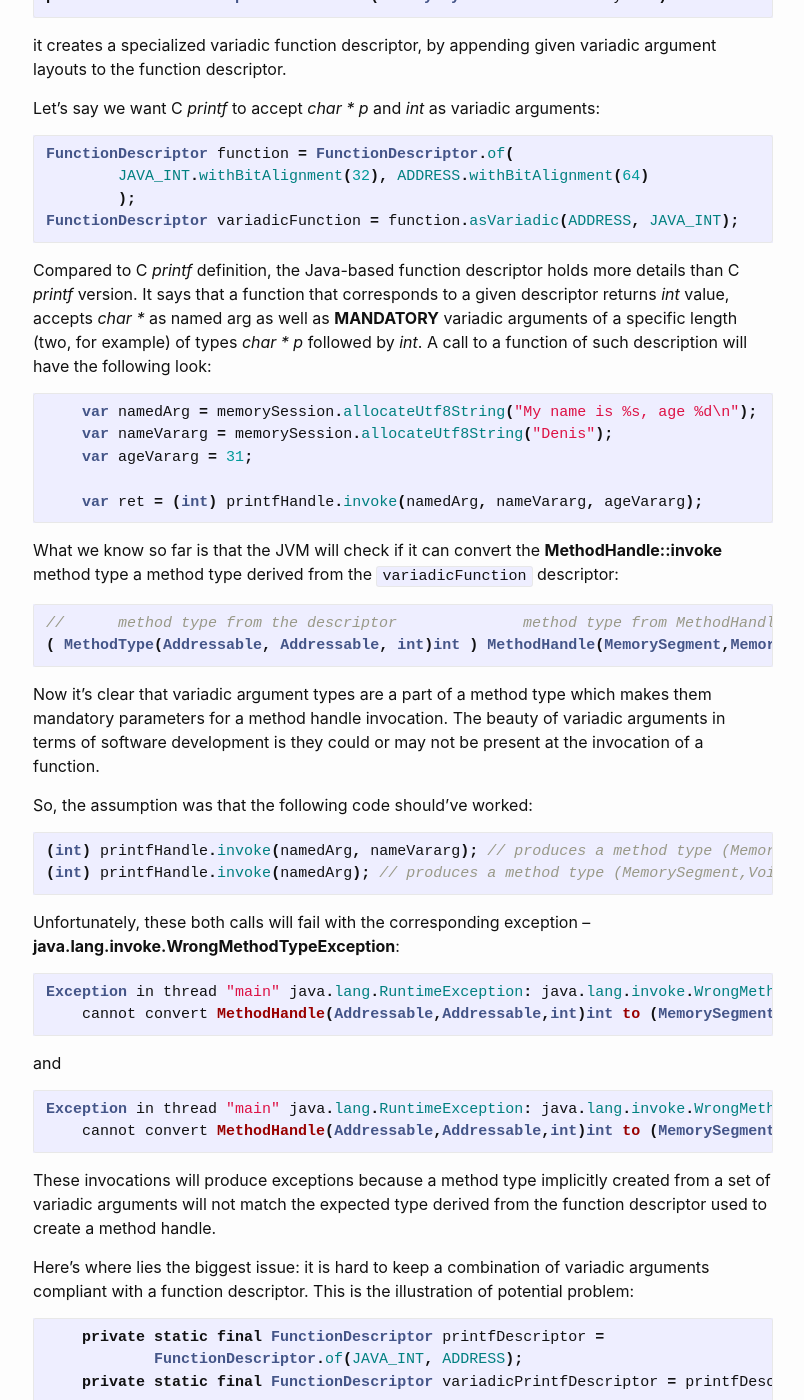
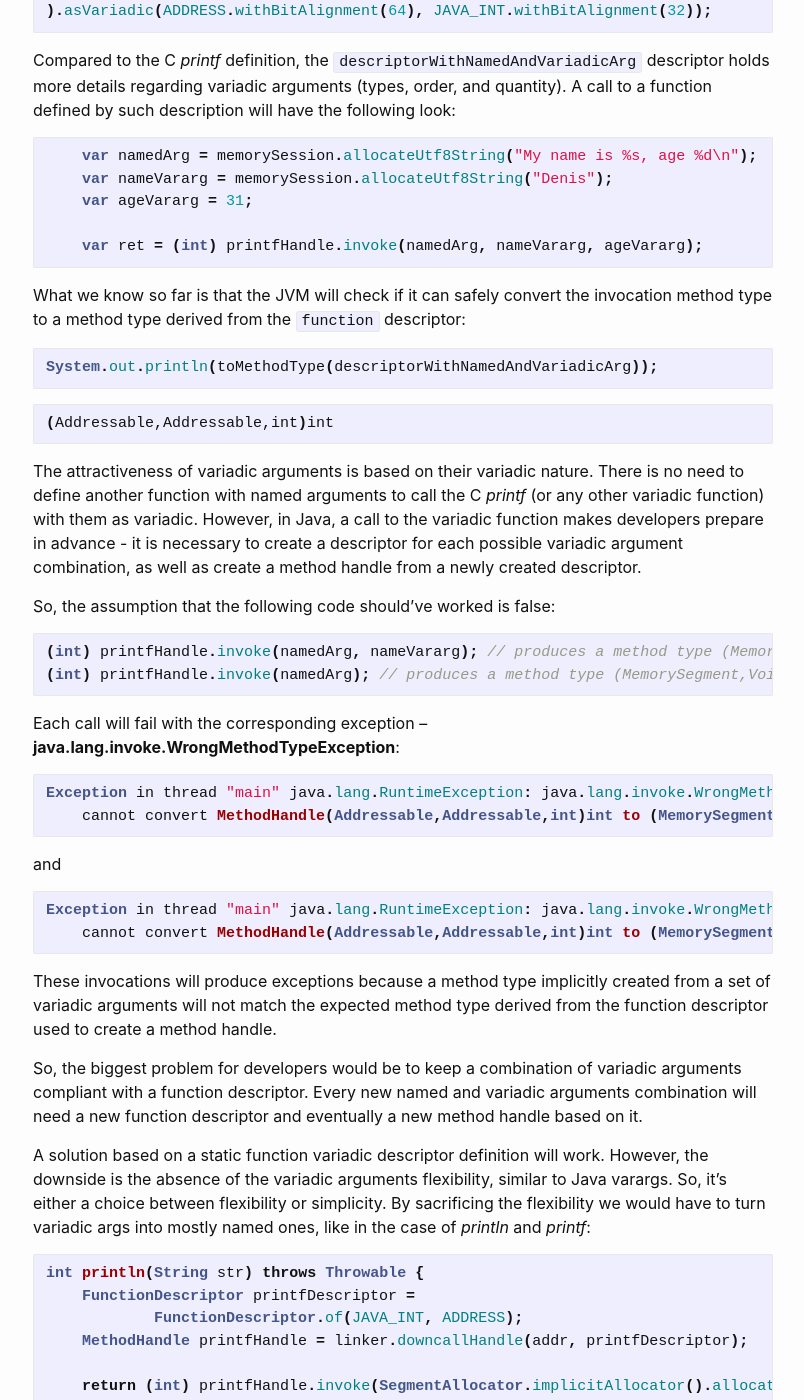
Before and after one commit to denismakogon/denismakogon.github.io, a Jekyll site: the page built from _posts/2022-06-14-simplified-variadic-functions.markdown, in a window 1280 px wide and 1400 px high, scrolled down 5439 px. Shown: the whole window, without its empty margins (237-1041 px from the left). Built offline with Jekyll 4.4.1, drawn with Linux system fonts in a browser that asks for light colours; some of the changed text lies outside the part shown.

Commit message:
third round

````diff
--- a/_posts/2022-06-14-simplified-variadic-functions.markdown
+++ b/_posts/2022-06-14-simplified-variadic-functions.markdown
@@ -155,41 +155,33 @@ System.out.println(toMethodType(descriptorWithNamedArg));
 
 ## Implementing C variadic functions using Foreign Function and Memory API
 
-The Foreign Function and Memory API offer a method for the explicit variadic arguments definition:
-```java
-FunctionDescriptor::asVariadic
-```
-Alongside that, I will offer you another implementation, the opposite of the explicit definition (implicit or dynamic).
-
-### Explicit variadic argument types defined in advance
-
-It's necessary to revisit the C _printf_ descriptor definition, again:
-```java
-FunctionDescriptor function = FunctionDescriptor.of(
-        JAVA_INT.withBitAlignment(32), ADDRESS.withBitAlignment(64)
-);
-```
-as mentioned before, such declaration only covers a return value and named arg type.
-
-According to the **FunctionDescriptor** [JavaDoc](https://download.java.net/java/early_access/jdk19/docs/api/java.base/java/lang/foreign/FunctionDescriptor.html#asVariadic(java.lang.foreign.MemoryLayout...)),
-it is possible to explicitly define the exact variadic argument types within a function descriptor in advance:
+A new API offers a method for the explicit variadic arguments definition:
 ```java
 public FunctionDescriptor asVariadic(MemoryLayout... variadicLayouts)
 ```
-it creates a specialized variadic function descriptor, by appending given variadic argument layouts to the function descriptor.
-
-Let's say we want C _printf_ to accept _char * p_ and _int_ as variadic arguments:
+Any arguments provided to **FunctionDescriptor::asVariadic** will also become a part of a method type:
 ```java
-FunctionDescriptor function = FunctionDescriptor.of(
-        JAVA_INT.withBitAlignment(32), ADDRESS.withBitAlignment(64)
-        );
-FunctionDescriptor variadicFunction = function.asVariadic(ADDRESS, JAVA_INT);
+var descriptorWithNamedAndVariadicArg = descriptorWithNamedArg
+        .asVariadic(ADDRESS, JAVA_INT);
+System.out.println(toMethodType(descriptorWithNamedAndVariadicArg));
+```
+```shell
+(Addressable,Addressable,int)int
 ```
 
-Compared to C _printf_ definition, the Java-based function descriptor holds more details than C _printf_ version.
-It says that a function that corresponds to a given descriptor returns _int_ value, accepts _char *_ as named arg
-as well as **MANDATORY** variadic arguments of a specific length (two, for example) of types _char * p_ followed by _int_.
-A call to a function of such description will have the following look:
+Let's say we want to implement the following C _printf_downcall:
+```cpp
+printf("My name is %s, age %d\n",  "Denis", 31)
+```
+
+The C _printf_ must accept _char * p_ and _int_ as variadic arguments:
+```java
+FunctionDescriptor descriptorWithNamedAndVariadicArg = FunctionDescriptor.of(
+        JAVA_INT.withBitAlignment(32), ADDRESS.withBitAlignment(64)
+).asVariadic(ADDRESS.withBitAlignment(64), JAVA_INT.withBitAlignment(32));
+```
+
+Compared to the C _printf_ definition, the `descriptorWithNamedAndVariadicArg` descriptor holds more details regarding variadic arguments (types, order, and quantity). A call to a function defined by such description will have the following look:
 ```java
     var namedArg = memorySession.allocateUtf8String("My name is %s, age %d\n");
     var nameVararg = memorySession.allocateUtf8String("Denis");
@@ -198,20 +190,22 @@ A call to a function of such description will have the following look:
     var ret = (int) printfHandle.invoke(namedArg, nameVararg, ageVararg);
 ```
 
-What we know so far is that the JVM will check if it can convert the **MethodHandle::invoke** method type a method type derived from the `variadicFunction` descriptor:
+What we know so far is that the JVM will check if it can safely convert the invocation method type to a method type derived from the `function` descriptor:
 ```java
-//      method type from the descriptor              method type from MethodHandle::invoke
-( MethodType(Addressable, Addressable, int)int ) MethodHandle(MemorySegment,MemorySegment, int)int
+System.out.println(toMethodType(descriptorWithNamedAndVariadicArg));
 ```
-Now it's clear that variadic argument types are a part of a method type which makes them mandatory parameters for a method handle invocation.
-The beauty of variadic arguments in terms of software development is they could or may not be present at the invocation of a function.
+```shell
+(Addressable,Addressable,int)int
+```
 
-So, the assumption was that the following code should've worked:
+The attractiveness of variadic arguments is based on their variadic nature. There is no need to define another function with named arguments to call the  C _printf_ (or any other variadic function) with them as variadic. However, in Java, a call to the variadic function makes developers prepare in advance - it is necessary to create a descriptor for each possible variadic argument combination, as well as create a method handle from a newly created descriptor.
+
+So, the assumption that the following code should've worked is false:
 ```java
 (int) printfHandle.invoke(namedArg, nameVararg); // produces a method type (MemorySegment,MemorySegment,Void)int
 (int) printfHandle.invoke(namedArg); // produces a method type (MemorySegment,Void,Void)int
 ```
-Unfortunately, these both calls will fail with the corresponding exception -- **java.lang.invoke.WrongMethodTypeException**:
+Each call will fail with the corresponding exception -- **java.lang.invoke.WrongMethodTypeException**:
 ```java
 Exception in thread "main" java.lang.RuntimeException: java.lang.invoke.WrongMethodTypeException:
     cannot convert MethodHandle(Addressable,Addressable,int)int to (MemorySegment,MemorySegment,Void)int
@@ -223,38 +217,18 @@ Exception in thread "main" java.lang.RuntimeException: java.lang.invoke.WrongMet
 ```
 
 These invocations will produce exceptions because a method type implicitly created from a set of variadic arguments
-will not match the expected type derived from the function descriptor used to create a method handle.
+will not match the expected method type derived from the function descriptor used to create a method handle.
 
-Here's where lies the biggest issue: it is hard to keep a combination of variadic arguments compliant with a function descriptor.
-This is the illustration of potential problem:
+So, the biggest problem for developers would be to keep a combination of variadic arguments compliant with a function descriptor. Every new named and variadic arguments combination will need a new function descriptor and eventually a new method handle based on it.
+
+A solution based on a static function variadic descriptor definition will work. However, the downside is the absence of the variadic arguments flexibility, similar to Java varargs. So, it's either a choice between flexibility or simplicity. By sacrificing the flexibility we would have to turn variadic args into mostly named ones, like in the case of _println_ and _printf_:
 ```java
-    private static final FunctionDescriptor printfDescriptor =
+int println(String str) throws Throwable {
+    FunctionDescriptor printfDescriptor =
             FunctionDescriptor.of(JAVA_INT, ADDRESS);
-    private static final FunctionDescriptor variadicPrintfDescriptor = printfDescriptor.asVariadic(ADDRESS, JAVA_INT);;
+    MethodHandle printfHandle = linker.downcallHandle(addr, printfDescriptor);
 
-    private static int printf(String formatter, Object...varargs) {
-        AtomicInteger res = new AtomicInteger(-1);
-        symbolLookup.lookup("printf").ifPresent(addr -> {
-            MethodHandle printfHandle = linker.downcallHandle(addr, variadicPrintfDescriptor);
-            try {
-                var cString = SegmentAllocator.implicitAllocator().allocateUtf8String(formatter);
-                var args = new ArrayList<>(varargs.length + 1);
-                Collections.addAll(args, List.of(cString));
-                Collections.addAll(args, varargs);
-                res.set(
-                    (int) printfHandle.asSpreader(Object[].class, args.size()).invoke(args)
-                );
-            } catch (Throwable e) {
-                throw new RuntimeException(e);
-            }
-        });
-        return res.get();
-    }
+    return (int) printfHandle.invoke(SegmentAllocator.implicitAllocator().allocateUtf8String(str + "\n"));
+}
 ```
-
-The ideal scenario is when it's possible to map Java varags to C variadic.
-But what we see here is that a descriptor is defined in advance of a call, a descriptor is not aware of what the actual set of types Java varargs will hold.
-Therefore, it's strictly required to impose Java varargs validation to fail-fast before performing the actual invocation.
-A solution based on **FunctionDescriptor::asVariadic** indeed works and may serve its purpose, but the downside is the absence of flexibility, i.e., to Java varargs, say hello to named args in Java methods.
-
-Good news! There's one more solution, that is meant to be a combination of flexibility and dynamic typing.
+The opposite situation is when the sacrifice of simplicity leads to the complexity isn't that bad after all. That's what the second part of this article will cover.
````
